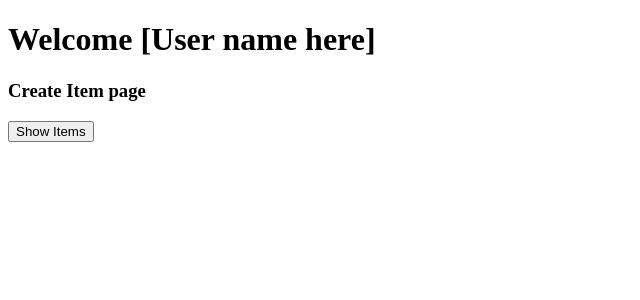
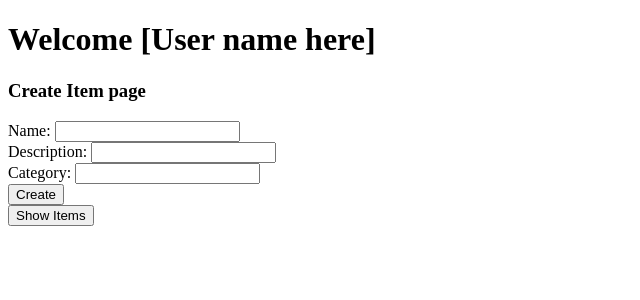
Before and after one commit to church617/FSND-Item-Catalog, a Flask app: page /newItem in a window 1280 px wide. Shown: the top 300 px of the page, without its empty margins (0-640 px from the left). Run offline with Flask 2, Linux system fonts and the light colour scheme.

Commit message:
Added functionality to take in variables

```diff
--- a/templates/createitem.html
+++ b/templates/createitem.html
@@ -8,6 +8,24 @@
 	<body>
 		<div>
 			<h3>Create Item page</h3>
+				<div class="row">
+					<form action="#" method = "post">
+						<div class="form-group">
+						<label for="name">Name: </label>
+						<input type="text" class="form-control" maxlength="100" name="name">
+						</div>
+						<div class="form-group">
+							<label for="description">Description: </label>
+							<input type = "text" class = "form-control" maxlength = "200" name = "description">
+						</div>
+						<div class="form-group">
+							<label for="category">Category: </label>
+							<input type = "text" class = "form-control" maxlength = "100" name = "category">
+						</div>
+						<button type="submit" id="submit" type="submit">Create</button>
+					</form>
+				</div>
+
 				<a href="{{url_for('showItems')}}">
 					<button class="button" id="show-items">
 						Show Items
```
Also changed, not shown: templates/deleteCategory.html (+9 -0 lines), templates/deleteitem.html (+8 -0 lines), templates/edititem.html (+18 -0 lines), templates/newCategory.html (+17 -5 lines).
